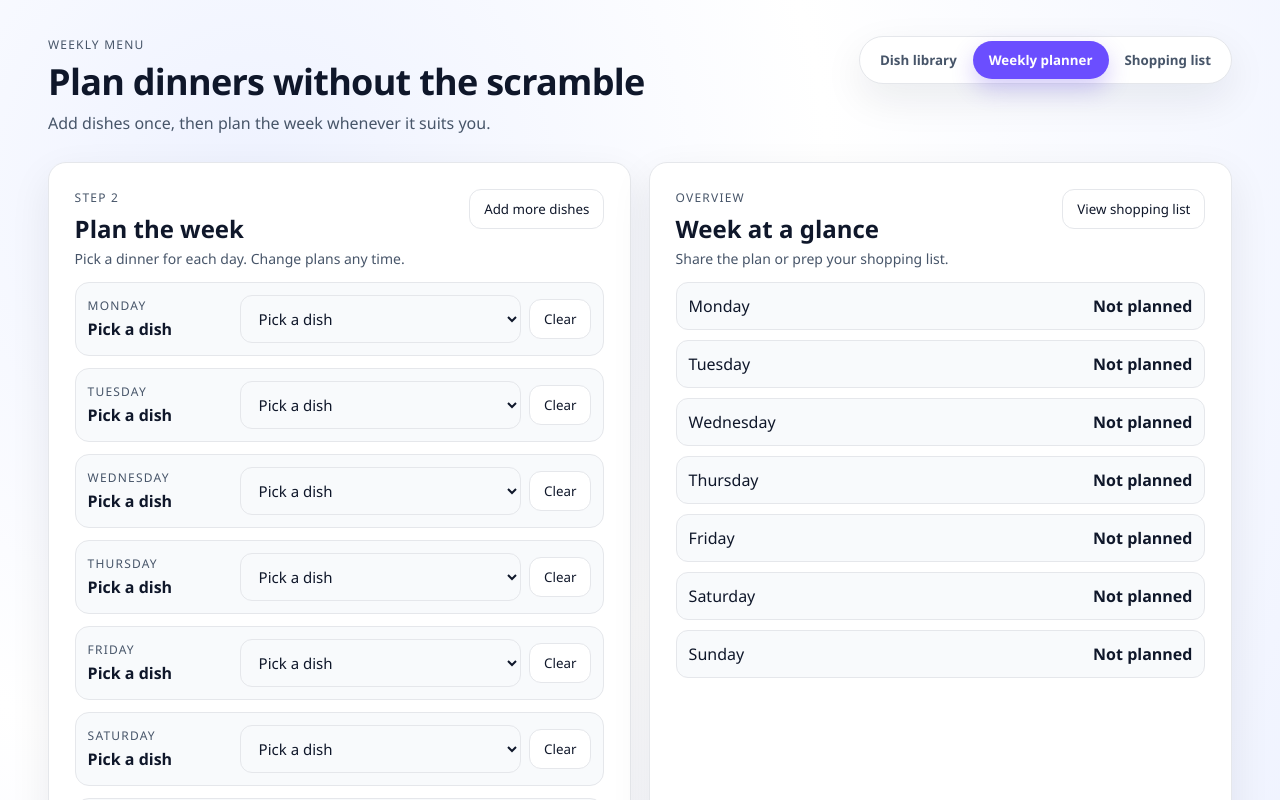
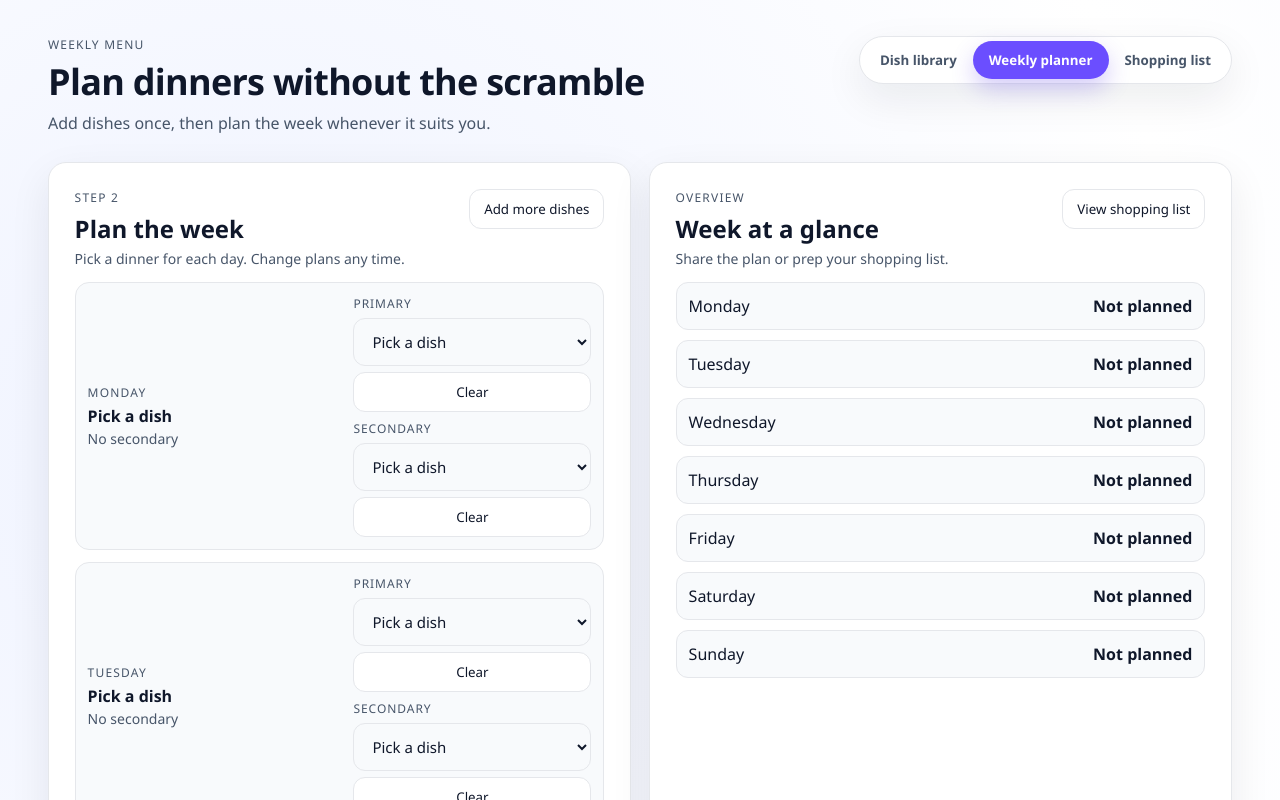
Before and after one commit to FeffCodeMaster/weekly-food-menu, a React (Create React App) app in the folder my-app/: page / in a window 1280 px wide. Shown: the top 800 px of the page. Built offline with nearby package versions, Linux system fonts and the light colour scheme.

Commit message:
Adding the possiblity to have an seconday dish for the day.

```diff
--- a/my-app/src/App.css
+++ b/my-app/src/App.css
@@ -298,17 +298,38 @@ button {
   font-weight: 700;
 }
 
+.day-subdish {
+  margin: 2px 0 0;
+  color: var(--muted);
+  font-size: 14px;
+}
+
 .day-actions {
   display: flex;
   gap: 8px;
   align-items: center;
   width: 100%;
   justify-content: flex-end;
+  flex-wrap: wrap;
 }
 
 .day-actions select {
   flex: 1;
   min-width: 180px;
+}
+
+.select-group {
+  display: flex;
+  flex-direction: column;
+  gap: 6px;
+  min-width: 180px;
+}
+
+.select-label {
+  font-size: 12px;
+  text-transform: uppercase;
+  color: var(--muted);
+  letter-spacing: 0.08em;
 }
 
 .summary {
--- a/my-app/src/App.tsx
+++ b/my-app/src/App.tsx
@@ -11,6 +11,11 @@ type Dish = {
   special?: boolean;
 };
 
+type DayPlan = {
+  primary: string | null;
+  secondary: string | null;
+};
+
 const daysOfWeek = ['Monday', 'Tuesday', 'Wednesday', 'Thursday', 'Friday', 'Saturday', 'Sunday'];
 
 const DISHES_STORAGE_KEY = 'weekly-menu-dishes';
@@ -20,9 +25,9 @@ const isBrowser = typeof window !== 'undefined' && typeof window.localStorage !=
 
 const createEmptyPlan = () =>
   daysOfWeek.reduce((acc, day) => {
-    acc[day] = null;
+    acc[day] = { primary: null, secondary: null };
     return acc;
-  }, {} as Record<string, string | null>);
+  }, {} as Record<string, DayPlan>);
 
 const normalizeDish = (item: any): Dish | null => {
   if (!item || typeof item !== 'object') return null;
@@ -68,7 +73,7 @@ const mergeWithDefaults = (stored: Dish[]): Dish[] => {
   return Array.from(byId.values());
 };
 
-const loadPlanFromStorage = (): Record<string, string | null> => {
+const loadPlanFromStorage = (): Record<string, DayPlan> => {
   const base = createEmptyPlan();
   if (!isBrowser) return base;
   try {
@@ -79,7 +84,11 @@ const loadPlanFromStorage = (): Record<string, string | null> => {
       daysOfWeek.forEach((day) => {
         const value = parsed[day];
         if (typeof value === 'string' || value === null) {
-          base[day] = value;
+          base[day] = { primary: value, secondary: null };
+        } else if (value && typeof value === 'object') {
+          const primary = typeof value.primary === 'string' || value.primary === null ? value.primary : null;
+          const secondary = typeof value.secondary === 'string' || value.secondary === null ? value.secondary : null;
+          base[day] = { primary, secondary };
         }
       });
     }
@@ -116,7 +125,7 @@ function App() {
   const [editingName, setEditingName] = useState('');
   const [editingIngredients, setEditingIngredients] = useState('');
   const [editingSpecial, setEditingSpecial] = useState(false);
-  const [weeklyPlan, setWeeklyPlan] = useState<Record<string, string | null>>(loadPlanFromStorage);
+  const [weeklyPlan, setWeeklyPlan] = useState<Record<string, DayPlan>>(loadPlanFromStorage);
   const [availableAtHome, setAvailableAtHome] = useState<Record<string, boolean>>(loadAvailableFromStorage);
 
   const dishOptions = useMemo(
@@ -126,8 +135,7 @@ function App() {
 
   const shoppingItems = useMemo(() => {
     const counts: Record<string, { name: string; count: number }> = {};
-    daysOfWeek.forEach((day) => {
-      const dishId = weeklyPlan[day];
+    const addIngredientsForDish = (dishId: string | null) => {
       if (!dishId) return;
       const dish = dishes.find((item) => item.id === dishId);
       if (!dish) return;
@@ -138,19 +146,13 @@ function App() {
         }
         counts[key].count += 1;
       });
+    };
+    daysOfWeek.forEach((day) => {
+      addIngredientsForDish(weeklyPlan[day]?.primary || null);
+      addIngredientsForDish(weeklyPlan[day]?.secondary || null);
     });
     return Object.values(counts).sort((a, b) => a.name.localeCompare(b.name));
   }, [dishes, weeklyPlan]);
-
-  const specialAssignments = useMemo(() => {
-    return Object.entries(weeklyPlan).reduce((acc, [day, dishId]) => {
-      const dish = dishes.find((item) => item.id === dishId);
-      if (dish?.special) {
-        acc.push(day);
-      }
-      return acc;
-    }, [] as string[]);
-  }, [weeklyPlan, dishes]);
 
   useEffect(() => {
     if (!isBrowser) return;
@@ -238,31 +240,36 @@ function App() {
     setDishes((prev) => prev.filter((dish) => dish.id !== dishId));
     setWeeklyPlan((prev) => {
       const updated = { ...prev };
-      Object.entries(prev).forEach(([day, plannedId]) => {
-        if (plannedId === dishId) {
-          updated[day] = null;
-        }
+      Object.entries(prev).forEach(([day, planned]) => {
+        const primary = planned.primary === dishId ? null : planned.primary;
+        const secondary = planned.secondary === dishId ? null : planned.secondary;
+        updated[day] = { primary, secondary };
       });
       return updated;
     });
   };
 
-  const assignDishToDay = (day: string, dishId: string) => {
+  const assignDishToDay = (day: string, slot: 'primary' | 'secondary', dishId: string) => {
     setWeeklyPlan((prev) => {
       const dish = dishes.find((item) => item.id === dishId);
       if (dish?.special) {
-        const otherSpecialPlanned = Object.entries(prev).some(([existingDay, plannedId]) => {
-          if (existingDay === day) {
-            return false;
-          }
+        const otherSpecialPlanned = Object.entries(prev).some(([existingDay, planned]) => {
+          const slots: Array<[string, string | null]> = [
+            ['primary', planned.primary],
+            ['secondary', planned.secondary],
+          ];
+          return slots.some(([slotName, plannedId]) => {
+            if (existingDay === day && slotName === slot) return false;
+            if (!plannedId) return false;
             const plannedDish = dishes.find((item) => item.id === plannedId);
             return plannedDish?.special;
+          });
         });
         if (otherSpecialPlanned) {
           return prev;
         }
       }
-      return { ...prev, [day]: dishId || null };
+      return { ...prev, [day]: { ...prev[day], [slot]: dishId || null } };
     });
   };
 
@@ -273,10 +280,10 @@ function App() {
     if (!include) {
       setWeeklyPlan((prev) => {
         const updated = { ...prev };
-        Object.entries(prev).forEach(([day, plannedId]) => {
-          if (plannedId === dishId) {
-            updated[day] = null;
-          }
+        Object.entries(prev).forEach(([day, planned]) => {
+          const primary = planned.primary === dishId ? null : planned.primary;
+          const secondary = planned.secondary === dishId ? null : planned.secondary;
+          updated[day] = { primary, secondary };
         });
         return updated;
       });
@@ -285,11 +292,26 @@ function App() {
 
   const plannedDishName = (dishId: string | null) => dishes.find((dish) => dish.id === dishId)?.name || 'Pick a dish';
 
-  const clearPlan = (day: string) => assignDishToDay(day, '');
+  const clearPlan = (day: string, slot: 'primary' | 'secondary') => assignDishToDay(day, slot, '');
 
   const toggleAvailable = (name: string, available: boolean) => {
     const key = ingredientKey(name);
     setAvailableAtHome((prev) => ({ ...prev, [key]: available }));
+  };
+
+  const hasSpecialElsewhere = (day: string, slot: 'primary' | 'secondary') => {
+    return Object.entries(weeklyPlan).some(([existingDay, planned]) => {
+      const slots: Array<[string, string | null]> = [
+        ['primary', planned.primary],
+        ['secondary', planned.secondary],
+      ];
+      return slots.some(([slotName, plannedId]) => {
+        if (existingDay === day && slotName === slot) return false;
+        if (!plannedId) return false;
+        const plannedDish = dishes.find((item) => item.id === plannedId);
+        return plannedDish?.special;
+      });
+    });
   };
 
   return (
@@ -519,19 +541,22 @@ function App() {
                   <div key={day} className="day-row">
                     <div className="day-label">
                       <p className="eyebrow">{day}</p>
-                      <p className="day-dish">{plannedDishName(weeklyPlan[day])}</p>
+                      <p className="day-dish">{plannedDishName(weeklyPlan[day]?.primary || null)}</p>
+                      <p className="day-subdish">
+                        {weeklyPlan[day]?.secondary ? plannedDishName(weeklyPlan[day]?.secondary || null) : 'No secondary'}
+                      </p>
                     </div>
                     <div className="day-actions">
+                      <div className="select-group">
+                        <label className="select-label">Primary</label>
                         <select
-                        value={weeklyPlan[day] || ''}
-                        onChange={(event) => assignDishToDay(day, event.target.value)}
+                          value={weeklyPlan[day]?.primary || ''}
+                          onChange={(event) => assignDishToDay(day, 'primary', event.target.value)}
                         >
                           <option value="">Pick a dish</option>
                           {dishOptions.map((dish) => {
                             const specialDish = dishes.find((item) => item.id === dish.value);
-                          const otherSpecialPlanned = specialAssignments.some((assignedDay) => assignedDay !== day);
-                          const isDisabled =
-                            specialDish?.special && otherSpecialPlanned && weeklyPlan[day] !== dish.value;
+                            const isDisabled = specialDish?.special && hasSpecialElsewhere(day, 'primary');
                             return (
                               <option key={dish.value} value={dish.value} disabled={isDisabled}>
                                 {dish.label}
@@ -540,9 +565,32 @@ function App() {
                             );
                           })}
                         </select>
-                      <button className="ghost" type="button" onClick={() => clearPlan(day)}>
+                        <button className="ghost" type="button" onClick={() => clearPlan(day, 'primary')}>
                           Clear
                         </button>
+                      </div>
+                      <div className="select-group">
+                        <label className="select-label">Secondary</label>
+                        <select
+                          value={weeklyPlan[day]?.secondary || ''}
+                          onChange={(event) => assignDishToDay(day, 'secondary', event.target.value)}
+                        >
+                          <option value="">Pick a dish</option>
+                          {dishOptions.map((dish) => {
+                            const specialDish = dishes.find((item) => item.id === dish.value);
+                            const isDisabled = specialDish?.special && hasSpecialElsewhere(day, 'secondary');
+                            return (
+                              <option key={dish.value} value={dish.value} disabled={isDisabled}>
+                                {dish.label}
+                                {specialDish?.special ? ' (special)' : ''}
+                              </option>
+                            );
+                          })}
+                        </select>
+                        <button className="ghost" type="button" onClick={() => clearPlan(day, 'secondary')}>
+                          Clear
+                        </button>
+                      </div>
                     </div>
                   </div>
                 ))}
@@ -566,7 +614,12 @@ function App() {
                 <div key={day} className="summary-row">
                   <span>{day}</span>
                   <span className="summary-dish">
-                    {weeklyPlan[day] ? plannedDishName(weeklyPlan[day]) : 'Not planned'}
+                    {(() => {
+                      const primaryName = weeklyPlan[day]?.primary ? plannedDishName(weeklyPlan[day]?.primary) : '';
+                      const secondaryName = weeklyPlan[day]?.secondary ? plannedDishName(weeklyPlan[day]?.secondary) : '';
+                      const names = [primaryName, secondaryName].filter(Boolean).join(' • ');
+                      return names || 'Not planned';
+                    })()}
                   </span>
                 </div>
               ))}
```
Lines whose indentation alone changed are shown as unchanged.
